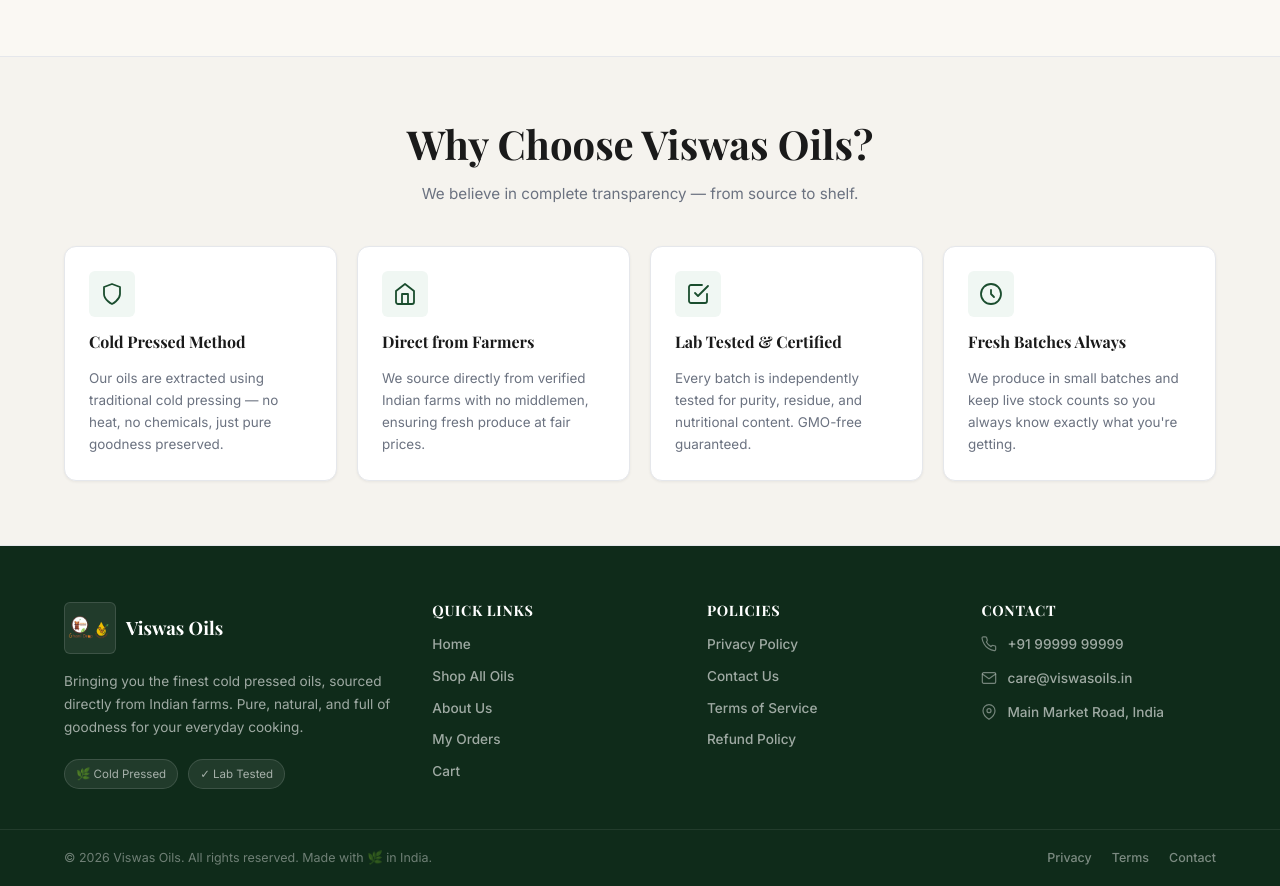
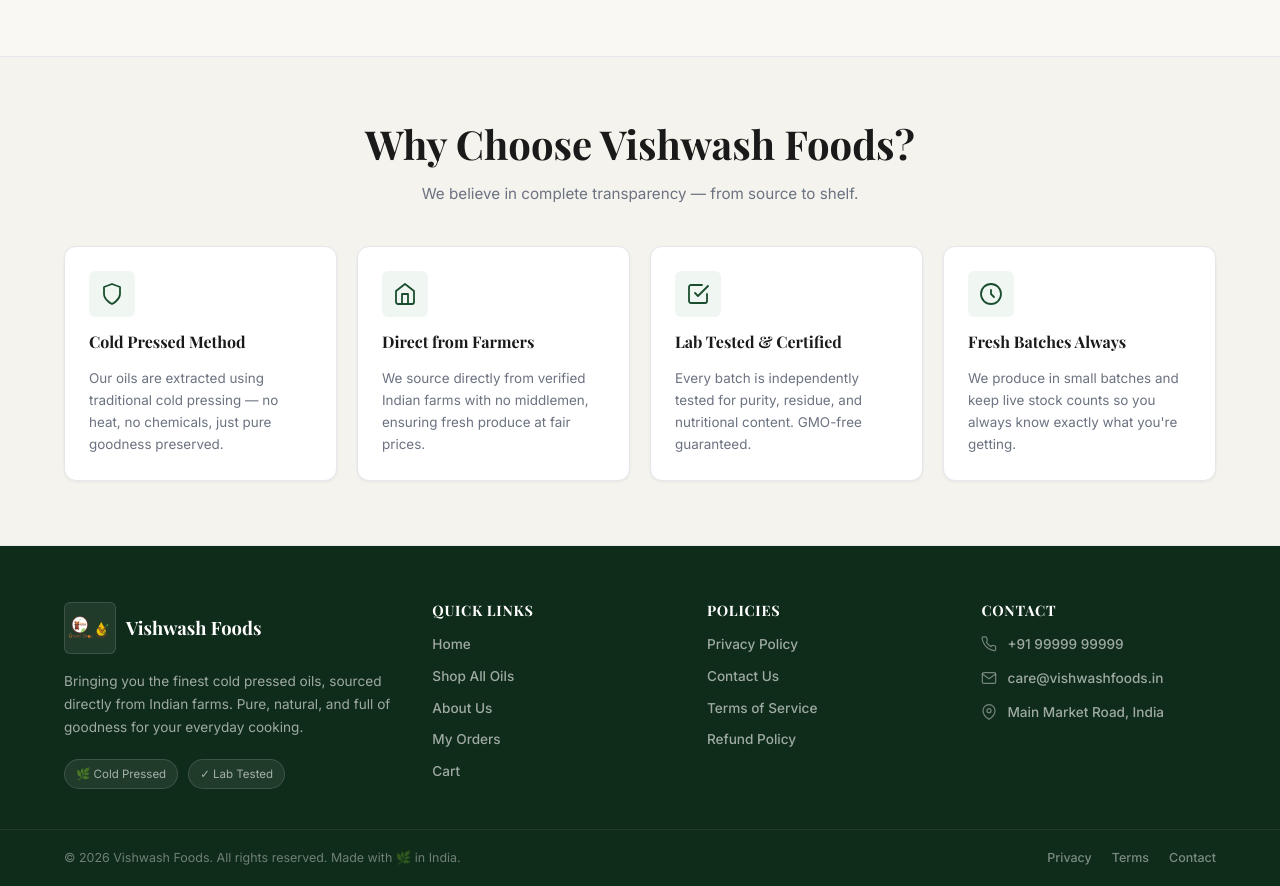
Before and after one commit to Kratik-Sen/viswas, a React (Vite) app: page /#/home in a window 1280 px wide. Shown: the part 1260-2146 px from the top of the page. Built offline with nearby package versions, Linux system fonts and the light colour scheme; no server answers; a web font is replaced by a local one.

Commit message:
update name

```diff
--- a/index.html
+++ b/index.html
@@ -3,7 +3,7 @@
   <head>
     <meta charset="UTF-8" />
     <meta name="viewport" content="width=device-width, initial-scale=1.0" />
-    <title>Viswas Oils — Pure Cold Pressed Cooking Oils | Farm to Kitchen</title>
+    <title>Vishwash Foods — Pure Cold Pressed Cooking Oils | Farm to Kitchen</title>
     <meta name="description" content="Shop premium cold pressed cooking oils — groundnut, coconut, mustard, sesame, almond, sunflower and flaxseed oils. 100% pure, lab tested, farm direct." />
     <meta name="theme-color" content="#1a4d2e" />
     <link rel="preconnect" href="https://fonts.googleapis.com" />
--- a/src/App.jsx
+++ b/src/App.jsx
@@ -209,7 +209,7 @@ export default function App() {
     <div className="app-shell">
       <Nav route={route} user={user} cartCount={hydratedCart.length} openAuth={openAuth} logout={logout} />
       {toast && <div className="toast">{toast}</div>}
-      {loading ? <main className="loading-page">Loading Viswas Oils...</main> : <Router pageProps={pageProps} />}
+      {loading ? <main className="loading-page">Loading Vishwash Foods...</main> : <Router pageProps={pageProps} />}
       <Footer />
       {authMode && (
         <AuthModal
@@ -220,7 +220,7 @@ export default function App() {
           onAuthed={(nextUser) => {
             setUser(nextUser);
             setAuthMode(null);
-            showToast("Welcome to Viswas Oils.");
+            showToast("Welcome to Vishwash Foods.");
           }}
         />
       )}
--- a/src/components/AuthModal.jsx
+++ b/src/components/AuthModal.jsx
@@ -54,7 +54,7 @@ export default function AuthModal({ mode, setMode, notice, onClose, onAuthed })
         <p className="auth-desc">
           {isRegister
             ? "Sign up with your delivery details to place orders."
-            : "Login to your Viswas Oils account."}
+            : "Login to your Vishwash Foods account."}
         </p>
         {notice && <p className="notice">{notice}</p>}
         {error && <p className="form-error">{error}</p>}
--- a/src/components/Footer.jsx
+++ b/src/components/Footer.jsx
@@ -7,8 +7,8 @@ export default function Footer() {
         {/* Brand Column */}
         <div className="footer-brand">
           <div className="footer-brand-logo">
-            <img className="footer-logo-img" src="images/logo.png" alt="Viswas Oils" />
-            <strong>Viswas Oils</strong>
+            <img className="footer-logo-img" src="images/logo.png" alt="Vishwash Foods" />
+            <strong>Vishwash Foods</strong>
           </div>
           <p>
             Bringing you the finest cold pressed oils, sourced directly from Indian farms.
@@ -62,7 +62,7 @@ export default function Footer() {
                 <path d="M4 4h16c1.1 0 2 .9 2 2v12c0 1.1-.9 2-2 2H4c-1.1 0-2-.9-2-2V6c0-1.1.9-2 2-2z" />
                 <polyline points="22,6 12,13 2,6" />
               </svg>
-              care@viswasoils.in
+              care@vishwashfoods.in
             </div>
             <div className="footer-contact-item">
               <svg viewBox="0 0 24 24" fill="none" stroke="currentColor" strokeWidth="1.8" strokeLinecap="round" strokeLinejoin="round">
@@ -77,7 +77,7 @@ export default function Footer() {
 
       {/* Footer Bottom */}
       <div className="footer-bottom">
-        <span>© {year} Viswas Oils. All rights reserved. Made with 🌿 in India.</span>
+        <span>© {year} Vishwash Foods. All rights reserved. Made with 🌿 in India.</span>
         <nav>
           <a href="#/privacy">Privacy</a>
           <a href="#/privacy">Terms</a>
--- a/src/components/Nav.jsx
+++ b/src/components/Nav.jsx
@@ -49,10 +49,10 @@ export default function Nav({ route, user, cartCount, openAuth, logout }) {
       {/* Main Header */}
       <header className={`site-header ${open ? "menu-open" : ""}`}>
         <div className="header-inner">
-          <a href="#/home" className="brand" aria-label="Viswas Oils home">
-            <img className="brand-logo" src="images/logo.png" alt="Viswas Oils Logo" />
+          <a href="#/home" className="brand" aria-label="Vishwash Foods home">
+            <img className="brand-logo" src="images/logo.png" alt="Vishwash Foods Logo" />
             <div className="brand-text">
-              <strong>Viswas Oils</strong>
+              <strong>Vishwash Foods</strong>
               <small>Cold Pressed · Pure · Natural</small>
             </div>
           </a>
@@ -111,10 +111,10 @@ export default function Nav({ route, user, cartCount, openAuth, logout }) {
 
       <aside className={`mobile-menu-panel ${open ? "open" : ""}`} aria-hidden={!open}>
         <div className="mobile-menu-head">
-          <a href="#/home" className="brand" aria-label="Viswas Oils home">
-            <img className="brand-logo" src="images/logo.png" alt="Viswas Oils Logo" />
+          <a href="#/home" className="brand" aria-label="Vishwash Foods home">
+            <img className="brand-logo" src="images/logo.png" alt="Vishwash Foods Logo" />
             <div className="brand-text">
-              <strong>Viswas Oils</strong>
+              <strong>Vishwash Foods</strong>
               <small>Cold Pressed &middot; Pure &middot; Natural</small>
             </div>
           </a>
--- a/src/pages/AboutPage.jsx
+++ b/src/pages/AboutPage.jsx
@@ -5,7 +5,7 @@ export default function AboutPage() {
         <p className="eyebrow">Our Story</p>
         <h1>Cooking Oil with Source,<br />Care & Clarity.</h1>
         <p>
-          Viswas Oils is built for homes that want reliable, wholesome cooking oils without
+          Vishwash Foods is built for homes that want reliable, wholesome cooking oils without
           confusion or compromise. We source directly from Indian farms and press every drop
           using traditional cold-press methods — retaining natural nutrients, aroma, and flavour.
         </p>
@@ -63,7 +63,7 @@ export default function AboutPage() {
               Ready to experience the difference?
             </h2>
             <p style={{ color: "rgba(255,255,255,0.8)", margin: 0, fontSize: "0.95rem" }}>
-              Shop our full range of cold pressed oils and taste the Viswas difference.
+              Shop our full range of cold pressed oils and taste the Vishwash Foods difference.
             </p>
           </div>
           <a
--- a/src/pages/CartPage.jsx
+++ b/src/pages/CartPage.jsx
@@ -121,7 +121,7 @@ export default function CartPage({ cart, user, openAuth, updateCartQuantity, rem
           key: createdOrder.razorpay_key_id,
           amount: createdOrder.amount,
           currency: createdOrder.currency,
-          name: "Viswas Oils",
+          name: "Vishwash Foods",
           description: "Cooking oil order",
           order_id: createdOrder.razorpay_order_id,
           retry: {
--- a/src/pages/ContactPage.jsx
+++ b/src/pages/ContactPage.jsx
@@ -36,7 +36,7 @@ export default function ContactPage({ showToast }) {
       {/* Left: Info */}
       <section className="copy-panel">
         <p className="eyebrow">Get in Touch</p>
-        <h1>Talk to<br />Viswas Oils</h1>
+        <h1>Talk to<br />Vishwash Foods</h1>
         <p>
           For bulk orders, delivery updates, product questions, or store partnerships —
           send us a message and our team will get back to you within 24 hours.
@@ -54,7 +54,7 @@ export default function ContactPage({ showToast }) {
               <path d="M4 4h16c1.1 0 2 .9 2 2v12c0 1.1-.9 2-2 2H4c-1.1 0-2-.9-2-2V6c0-1.1.9-2 2-2z" />
               <polyline points="22,6 12,13 2,6" />
             </svg>
-            care@viswasoils.in
+            care@vishwashfoods.in
           </div>
           <div className="contact-line-item">
             <svg viewBox="0 0 24 24" fill="none" stroke="currentColor" strokeWidth="1.8" strokeLinecap="round" strokeLinejoin="round">
--- a/src/pages/HomePage.jsx
+++ b/src/pages/HomePage.jsx
@@ -11,7 +11,7 @@ export default function HomePage({ products, categories, addToCart }) {
         <div className="hero-content">
           <p className="eyebrow">Farm Fresh · Cold Pressed · Pure</p>
           <h1>
-            <em>Viswas</em> Cold<br />Pressed Oils
+            <em>Vishwash</em> Foods<br />Cold Pressed Oils
           </h1>
           <p className="hero-subtitle">
             Groundnut, coconut, mustard, sesame, almond, sunflower and flaxseed oils —
@@ -93,7 +93,7 @@ export default function HomePage({ products, categories, addToCart }) {
       {/* ===== WHY CHOOSE US ===== */}
       <section className="why-section">
         <div className="why-section-inner">
-          <h2>Why Choose Viswas Oils?</h2>
+          <h2>Why Choose Vishwash Foods?</h2>
           <p className="section-sub">We believe in complete transparency — from source to shelf.</p>
           <div className="why-grid">
             <div className="why-card">
--- a/src/pages/PrivacyPage.jsx
+++ b/src/pages/PrivacyPage.jsx
@@ -4,18 +4,18 @@ export default function PrivacyPage() {
       <p className="eyebrow">Privacy Policy</p>
       <h1>Privacy Policy</h1>
       <p>
-        Viswas Oils collects customer details needed to create accounts, deliver orders, collect payments, and respond to contact messages.
+        Vishwash Foods collects customer details needed to create accounts, deliver orders, collect payments, and respond to contact messages.
       </p>
       <h2>Information We Collect</h2>
       <p>Name, email, phone number, address, city, state, pincode, order details, payment references, and contact form messages.</p>
       <h2>How We Use It</h2>
       <p>We use this information for account access, delivery, customer support, payment verification, stock management, and order history.</p>
       <h2>Payments</h2>
-      <p>Payments are handled through Razorpay. Viswas Oils stores payment IDs and verification status, not card or UPI credentials.</p>
+      <p>Payments are handled through Razorpay. Vishwash Foods stores payment IDs and verification status, not card or UPI credentials.</p>
       <h2>Data Security</h2>
       <p>Secrets such as Cloudinary and Razorpay credentials belong in the server .env file. Admin access should be limited to trusted store owners.</p>
       <h2>Contact</h2>
-      <p>For privacy questions, contact care@viswasoils.test.</p>
+      <p>For privacy questions, contact care@vishwashfoods.test.</p>
     </main>
   );
 }
```
Also changed, not shown: 3 other files (tests, documents, lock files or other folders).
